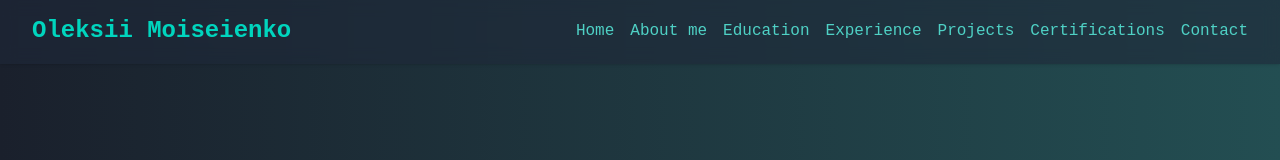
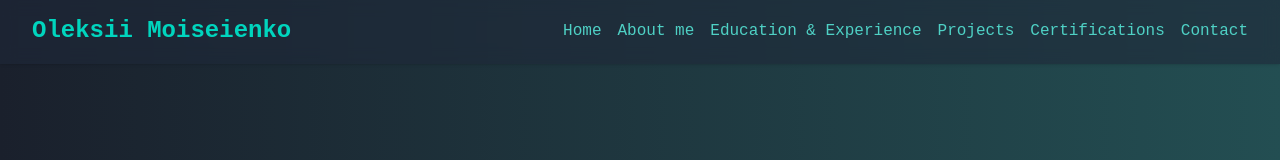
Before and after one commit to Loender/portfolio, a Next.js app: page / in a window 1280 px wide. Shown: the top 160 px of the page. Built offline with nearby package versions, Linux system fonts and the light colour scheme.

Commit message:
Update Navbar.tsx

```diff
--- a/src/components/Navbar.tsx
+++ b/src/components/Navbar.tsx
@@ -17,13 +17,7 @@ const Navbar = () => {
               href="#education"
               className="text-l font-medium hover:text-blue-500"
             >
-              Education
-            </a>
-            <a
-              href="#experience"
-              className="text-l font-medium hover:text-blue-500"
-            >
-              Experience
+              Education & Experience
             </a>
             <a
               href="#projects"
```
